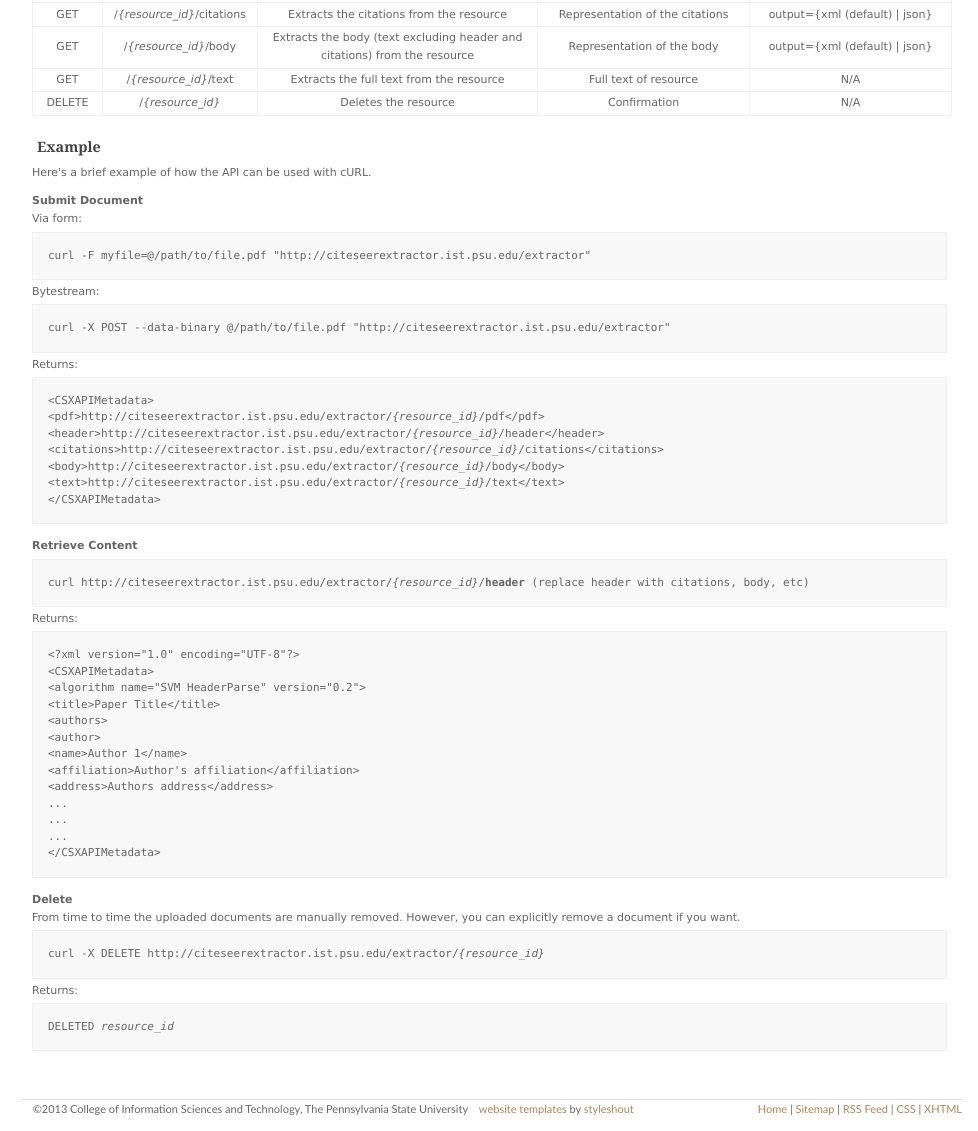
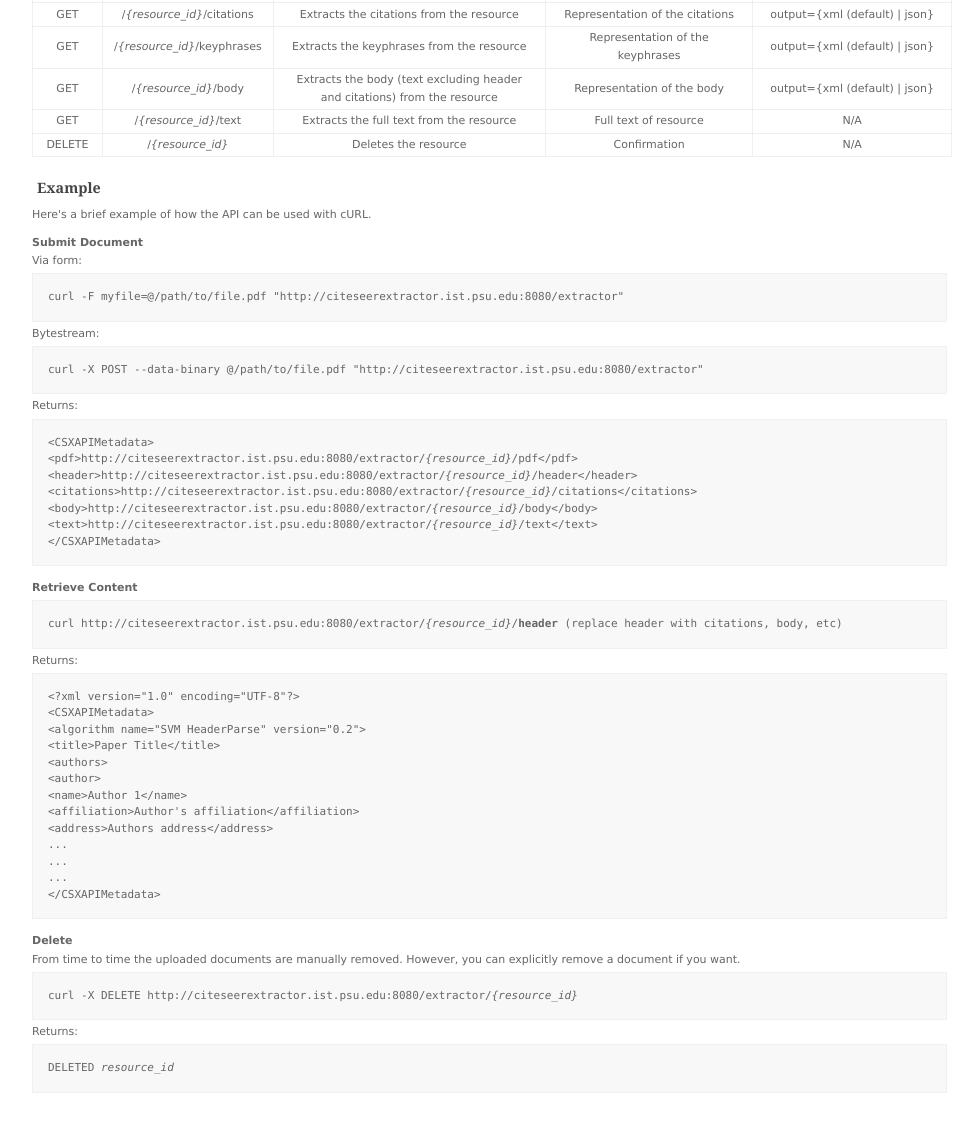
Before and after one commit to SeerLabs/CiteSeerExtractor, a plain HTML site: page static/use.html in a window 1280 px wide. Shown: the part 618-1749 px from the top of the page, without its empty margins (148-1126 px from the left). Drawn offline with Linux system fonts and the light colour scheme.

Commit message:
Update use.html

```diff
--- a/static/use.html
+++ b/static/use.html
@@ -68,6 +68,8 @@
 
             <tr><td>GET</td><td>/<i>{resource_id}</i>/citations</td><td>Extracts the citations from the resource</td><td>Representation of the citations</td><td>output={xml (default) | json}</td></tr>
 
+            <tr><td>GET</td><td>/<i>{resource_id}</i>/keyphrases</td><td>Extracts the keyphrases from the resource</td><td>Representation of the keyphrases</td><td>output={xml (default) | json}</td></tr>
+
             <tr><td>GET</td><td>/<i>{resource_id}</i>/body</td><td>Extracts the body (text excluding header and citations) from the resource</td><td>Representation of the body</td><td>output={xml (default) | json}</td></tr>
 
             <tr><td>GET</td><td>/<i>{resource_id}</i>/text</td><td>Extracts the full text from the resource</td><td>Full text of resource</td><td>N/A</td></tr>
@@ -81,23 +83,23 @@
 
             <p>
             <b>Submit Document</b><br />
-            Via form: <code>curl -F myfile=@/path/to/file.pdf "http://citeseerextractor.ist.psu.edu/extractor"</code>
-            Bytestream: <code>curl -X POST --data-binary @/path/to/file.pdf "http://citeseerextractor.ist.psu.edu/extractor"</code>
+            Via form: <code>curl -F myfile=@/path/to/file.pdf "http://citeseerextractor.ist.psu.edu:8080/extractor"</code>
+            Bytestream: <code>curl -X POST --data-binary @/path/to/file.pdf "http://citeseerextractor.ist.psu.edu:8080/extractor"</code>
             Returns:
             <code>
             &lt;CSXAPIMetadata><br />
-						&lt;pdf>http://citeseerextractor.ist.psu.edu/extractor/<i>{resource_id}</i>/pdf&lt;/pdf><br />
-						&lt;header>http://citeseerextractor.ist.psu.edu/extractor/<i>{resource_id}</i>/header&lt;/header><br />
-						&lt;citations>http://citeseerextractor.ist.psu.edu/extractor/<i>{resource_id}</i>/citations&lt;/citations><br />
-						&lt;body>http://citeseerextractor.ist.psu.edu/extractor/<i>{resource_id}</i>/body&lt;/body><br />
-						&lt;text>http://citeseerextractor.ist.psu.edu/extractor/<i>{resource_id}</i>/text&lt;/text><br />
+						&lt;pdf>http://citeseerextractor.ist.psu.edu:8080/extractor/<i>{resource_id}</i>/pdf&lt;/pdf><br />
+						&lt;header>http://citeseerextractor.ist.psu.edu:8080/extractor/<i>{resource_id}</i>/header&lt;/header><br />
+						&lt;citations>http://citeseerextractor.ist.psu.edu:8080/extractor/<i>{resource_id}</i>/citations&lt;/citations><br />
+						&lt;body>http://citeseerextractor.ist.psu.edu:8080/extractor/<i>{resource_id}</i>/body&lt;/body><br />
+						&lt;text>http://citeseerextractor.ist.psu.edu:8080/extractor/<i>{resource_id}</i>/text&lt;/text><br />
 						&lt;/CSXAPIMetadata><br />
 						</code>
             </p>
 
             <p>
             <b>Retrieve Content</b><br>
-            <code>curl http://citeseerextractor.ist.psu.edu/extractor/<i>{resource_id}</i>/<b>header</b> (replace header with citations, body, etc)</code>
+            <code>curl http://citeseerextractor.ist.psu.edu:8080/extractor/<i>{resource_id}</i>/<b>header</b> (replace header with citations, body, etc)</code>
             Returns:<code>
             &lt;?xml version="1.0" encoding="UTF-8"?><br />
 						&lt;CSXAPIMetadata><br />
@@ -118,7 +120,7 @@
 						<p>
             <b>Delete</b><br>
             From time to time the uploaded documents are manually removed. However, you can explicitly remove a document if you want.
-            <code>curl -X DELETE http://citeseerextractor.ist.psu.edu/extractor/<i>{resource_id}</i></code>
+            <code>curl -X DELETE http://citeseerextractor.ist.psu.edu:8080/extractor/<i>{resource_id}</i></code>
             Returns:<code>DELETED <i>resource_id</i></code>
             </p>
 
```
